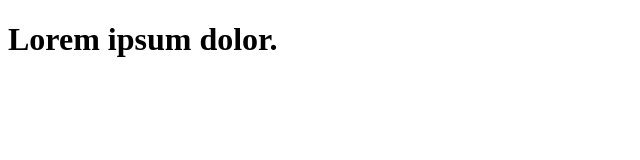
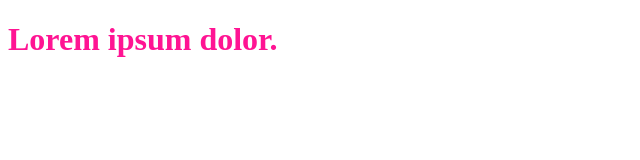
Before and after one commit to Artiom0101/index.html, a plain HTML site: page index.html in a window 1280 px wide. Shown: the whole page, without its empty margins (0-640 px from the left). Drawn offline with Linux system fonts and the light colour scheme.

Commit message:
Am adaugat style.css

```diff
--- a/index.html
+++ b/index.html
@@ -3,10 +3,11 @@
 <head>
     <meta charset="UTF-8">
     <title>Title</title>
+    <link rel="stylesheet" href="style/style.css">
 </head>
 <body>
 <div>
-    <h1>Lorem ipsum dolor.</h1>
+    <h1 class = "h1">Lorem ipsum dolor.</h1>
 </div>
 </body>
 </html>
--- /dev/null
+++ b/style/style.css
@@ -0,0 +1,4 @@
+.h1{
+    font-weight: bold;
+    color: deeppink;
+}
```
